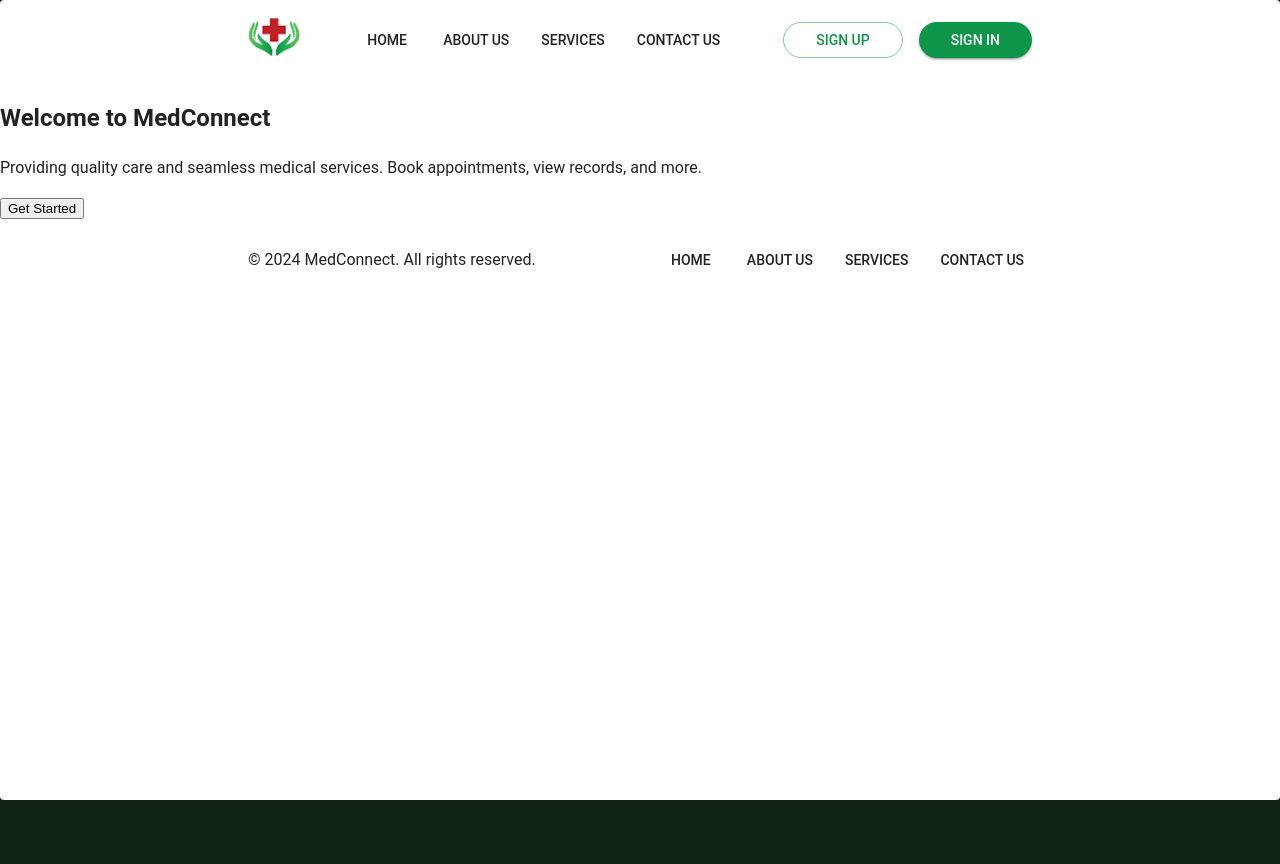
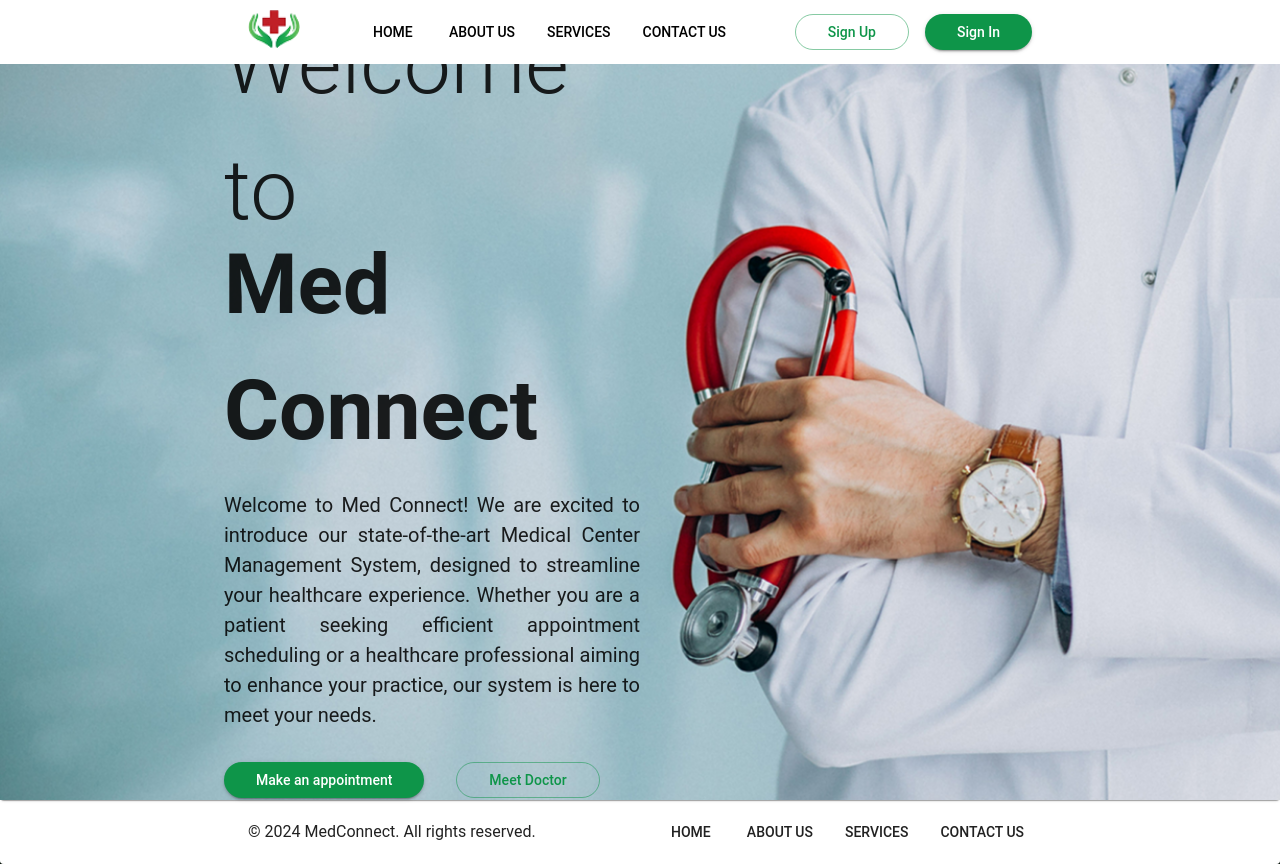
Before and after one commit to Pravil-Wijesinghe/Medical-Center-Management-System, a React (Vite) app in the folder frontend/: page / in a window 1280 px wide. Before the commit the page ends 800 px from the top, so only its background shows below. Built offline with nearby package versions, Linux system fonts and the light colour scheme.

Commit message:
Add Hero component for homepage with background image and introductory text

```diff
--- a/frontend/src/App.jsx
+++ b/frontend/src/App.jsx
@@ -1,18 +1,14 @@
 import { BrowserRouter } from "react-router-dom";
 import AppRoutes from "./routes/AppRoutes";
-import Navbar from "./layouts/NavBar";
-import Footer from "./layouts/Footer";
 import { Paper } from "@mui/material";
 
 function App() {
   return (
     <BrowserRouter>
       <Paper sx={{ display: 'flex', flexDirection: 'column', minHeight: '100vh', bgcolor: 'background.paper' }}>
-        <Navbar />
         <main>
           <AppRoutes />
         </main>
-        <Footer />
       </Paper>
     </BrowserRouter>
   );
--- /dev/null
+++ b/frontend/src/components/home/Hero.jsx
@@ -0,0 +1,58 @@
+import { Box, Typography, Button } from '@mui/material';
+import backgroundImg from '../../assets/bg-img-1.png';
+
+function Hero() {
+  return (
+    <Box
+      sx={{
+        width: '100%',
+        height: '100vh', // Adjust height as needed
+        backgroundImage: `url(${backgroundImg})`,
+        backgroundSize: 'cover',
+        backgroundPosition: 'center',
+        backgroundRepeat: 'no-repeat',
+        px: 28
+      }}
+    >
+        <Box
+            sx={{
+                display: 'flex',
+                flexDirection: 'column',
+                justifyContent: 'center',
+                height: '100%',
+                width: '50%',
+            }}
+        >
+            <Typography sx={{ fontSize: 84, fontWeight: 300, mb: [-4] }}>Welcome to</Typography>
+            <Typography sx={{ fontSize: 84, fontWeight: 700, mb: 2 }}>Med Connect</Typography>
+            <Typography sx={{ fontSize: 20, fontWeight: 400, }} align="justify">
+                Welcome to Med Connect! We are excited to introduce our state-of-the-art Medical Center Management System, designed to streamline your healthcare experience. Whether you are a patient seeking efficient appointment scheduling or a healthcare professional aiming to enhance your practice, our system is here to meet your needs.
+            </Typography>
+            <Box sx={{ display: 'flex', gap: 4, mt: 4 }}>
+                <Button
+                    variant='contained'
+                    sx={{
+                        textTransform: 'none',
+                        borderRadius: 20,
+                        px: 4
+                    }}
+                >
+                    Make an appointment
+                </Button>
+                <Button
+                    variant='outlined'
+                    sx={{
+                        textTransform: 'none',
+                        borderRadius: 20,
+                        px: 4
+                    }}
+                >
+                    Meet Doctor
+                </Button>
+            </Box>
+        </Box>
+    </Box>
+  );
+}
+
+export default Hero;
--- a/frontend/src/layouts/Footer.jsx
+++ b/frontend/src/layouts/Footer.jsx
@@ -4,7 +4,7 @@ import Button from '@mui/material/Button';
 
 const Footer = () => {
   return (
-    <Box sx={{ px: 28, py: 1, }}>
+    <Box sx={{ px: 28, py: 0, }}>
       <Toolbar sx={{ justifyContent: 'space-between' }}>
         <Box>
           <p>© {new Date().getFullYear()} MedConnect. All rights reserved.</p>
--- a/frontend/src/layouts/NavBar.jsx
+++ b/frontend/src/layouts/NavBar.jsx
@@ -7,7 +7,7 @@ import logo from '../assets/logo.png';
 
 const Navbar = () => {
   return (
-    <AppBar position="static" color="background.paper" elevation={0} sx={{ px: 28, py: 1 }}>
+    <AppBar elevation={0} sx={{ px: 28, py: 0, backgroundColor: 'background.paper', color: 'black.main' }}>
       <Toolbar sx={{ justifyContent: 'space-between' }}>
         <Link to="/">
           <img src={logo} alt="Logo" height="40" />
@@ -19,8 +19,8 @@ const Navbar = () => {
           <Button component={Link} to="/contact-us" color="inherit">Contact Us</Button>
         </Box>
         <Box sx={{ display: 'flex', gap: 2 }}>
-          <Button variant="outlined" color="primary" sx={{ borderRadius: 20, px: 4 }}>Sign Up</Button>
-          <Button variant="contained" color="primary" sx={{ borderRadius: 20, px: 4 }}>Sign In</Button>
+          <Button variant="outlined" color="primary" sx={{ borderRadius: 20, px: 4, textTransform: 'none' }}>Sign Up</Button>
+          <Button variant="contained" color="primary" sx={{ borderRadius: 20, px: 4, textTransform: 'none' }}>Sign In</Button>
         </Box>
       </Toolbar>
     </AppBar>
--- a/frontend/src/pages/Home.jsx
+++ b/frontend/src/pages/Home.jsx
@@ -1,18 +1,19 @@
-import React from "react";
+import { Paper } from "@mui/material";
+import Hero from "../components/home/Hero";
+import NavBar from "../layouts/NavBar";
+import Footer from "../layouts/Footer";
 
 const Home = () => {
   return (
-    <section className="hero min-h-screen bg-base-100">
-      <div className="hero-content text-center">
-        <div className="max-w-xl">
-          <h1 className="text-5xl font-bold">Welcome to MedConnect</h1>
-          <p className="py-6 text-lg">
-            Providing quality care and seamless medical services. Book appointments, view records, and more.
-          </p>
-          <button className="btn btn-primary">Get Started</button>
-        </div>
-      </div>
-    </section>
+    <Paper sx={{ width: '100%', position: 'relative' }}>
+      <NavBar  position='relative' sx={{ width: '100%', top: 0, left: 0 }} />
+      <Paper sx={{ display: 'flex', flexDirection: 'column', minHeight: '100vh', bgcolor: 'background.paper' }}>
+        <main>
+          <Hero />
+        </main>
+      </Paper>
+      <Footer />
+    </Paper>
   );
 };
 
```
Also changed, not shown: frontend/src/assets/bg-img-1.png (added).
